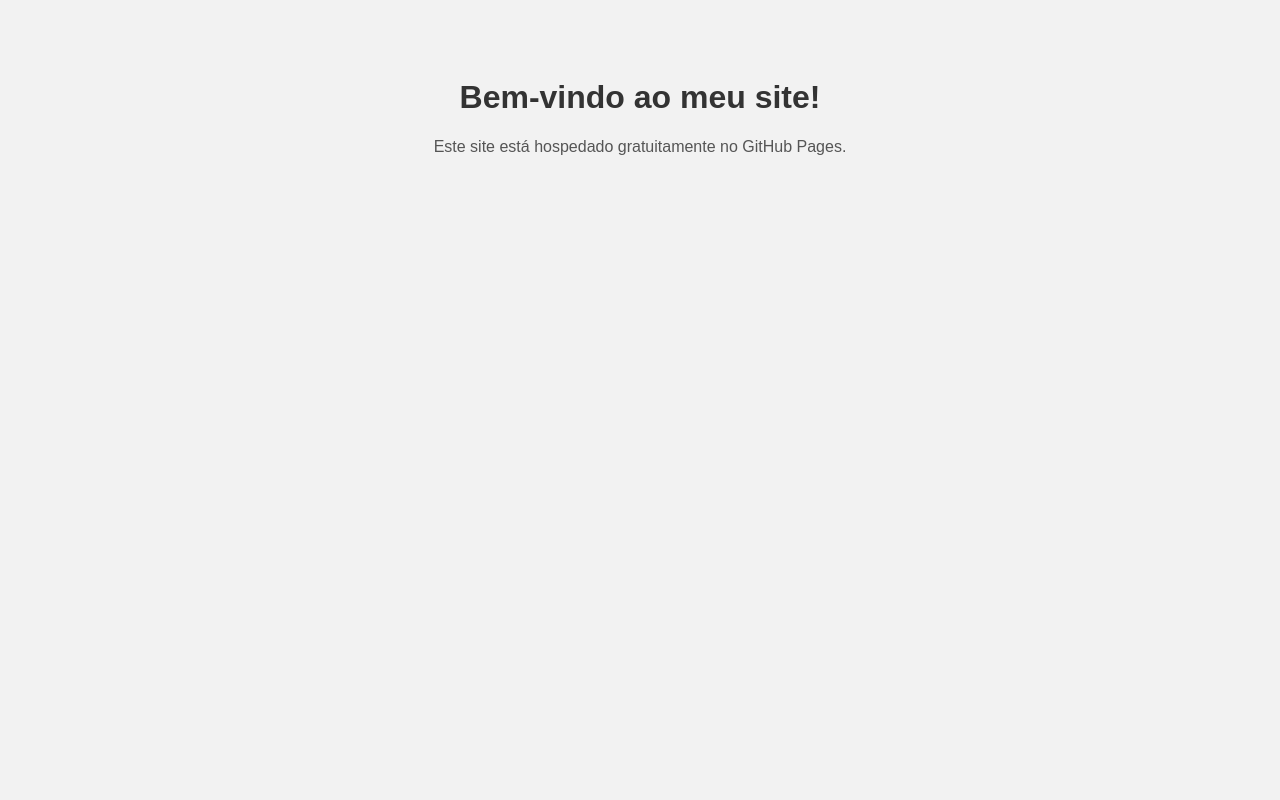
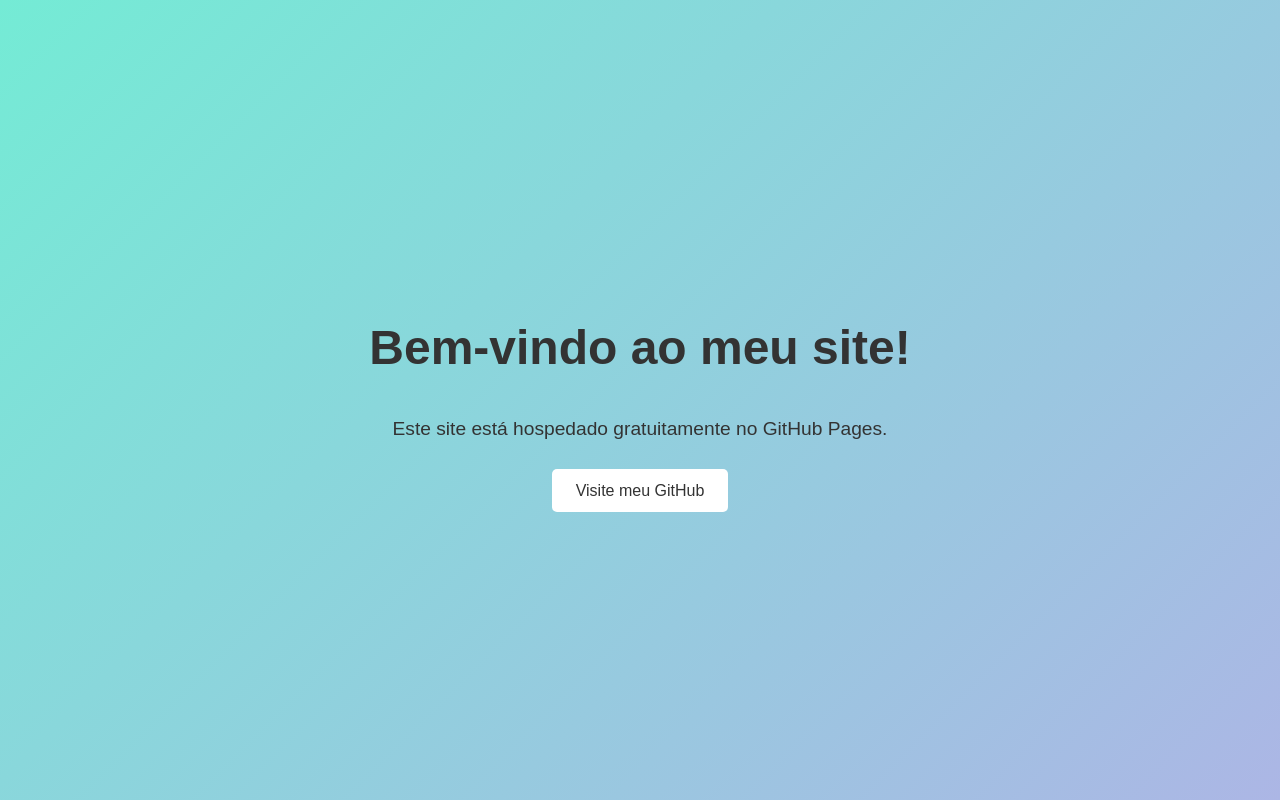
Before and after one commit to wagnerfornielis-tech/gepelucias.github.io, a plain HTML site: page index.html in a window 1280 px wide. Drawn offline with Linux system fonts and the light colour scheme.

Commit message:
Update index.html

```diff
--- a/index.html
+++ b/index.html
@@ -3,15 +3,46 @@
 <head>
   <meta charset="UTF-8">
   <meta name="viewport" content="width=device-width, initial-scale=1.0">
-  <title>Meu Site</title>
+  <title>Meu Site GitHub Pages</title>
   <style>
-    body { font-family: Arial; text-align: center; padding: 50px; background-color: #f2f2f2; }
-    h1 { color: #333; }
-    p { color: #555; }
+    body {
+      font-family: Arial, sans-serif;
+      background: linear-gradient(135deg, #74ebd5, #ACB6E5);
+      color: #333;
+      margin: 0;
+      padding: 0;
+      display: flex;
+      flex-direction: column;
+      min-height: 100vh;
+      justify-content: center;
+      align-items: center;
+      text-align: center;
+    }
+    h1 {
+      font-size: 3em;
+      margin-bottom: 0.5em;
+    }
+    p {
+      font-size: 1.2em;
+      margin-bottom: 1.5em;
+    }
+    a {
+      display: inline-block;
+      padding: 0.8em 1.5em;
+      background-color: #fff;
+      color: #333;
+      text-decoration: none;
+      border-radius: 5px;
+      transition: 0.3s;
+    }
+    a:hover {
+      background-color: #f0f0f0;
+    }
   </style>
 </head>
 <body>
   <h1>Bem-vindo ao meu site!</h1>
   <p>Este site está hospedado gratuitamente no GitHub Pages.</p>
+  <a href="https://github.com">Visite meu GitHub</a>
 </body>
 </html>
```
